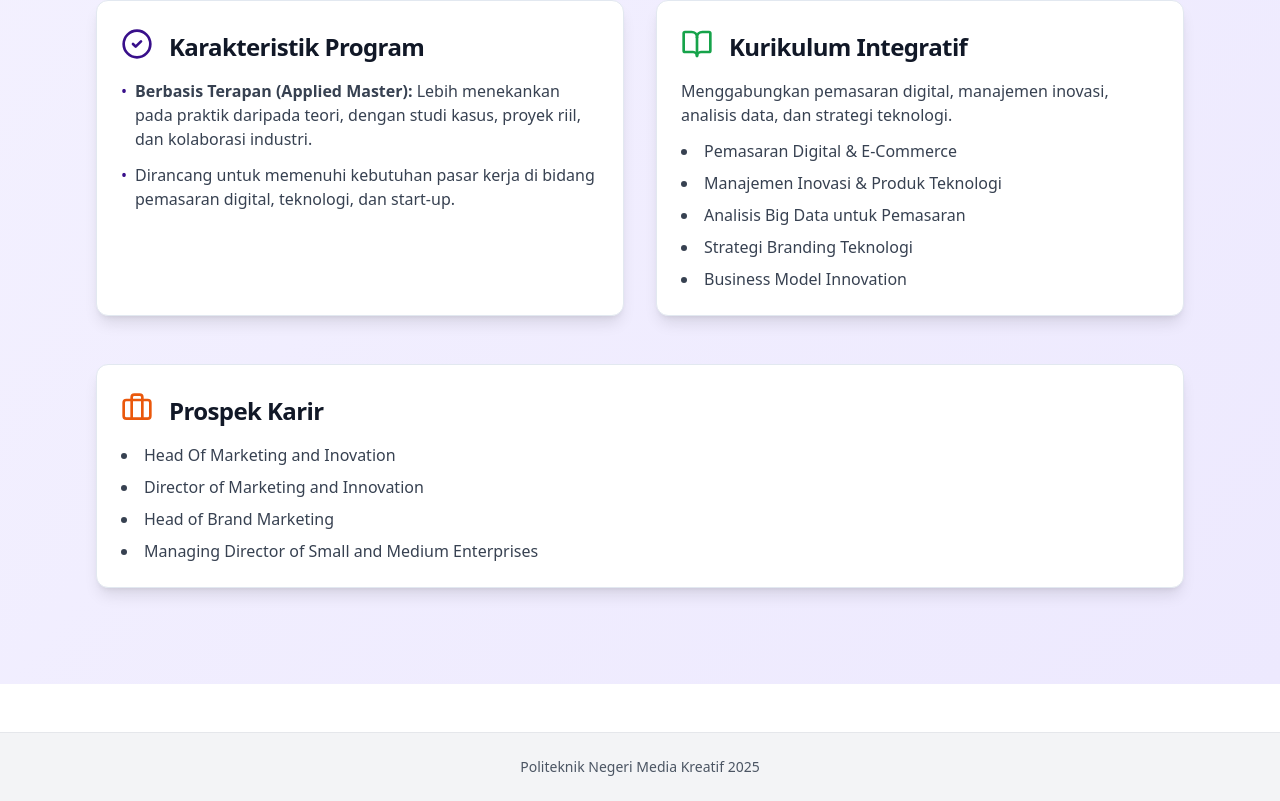
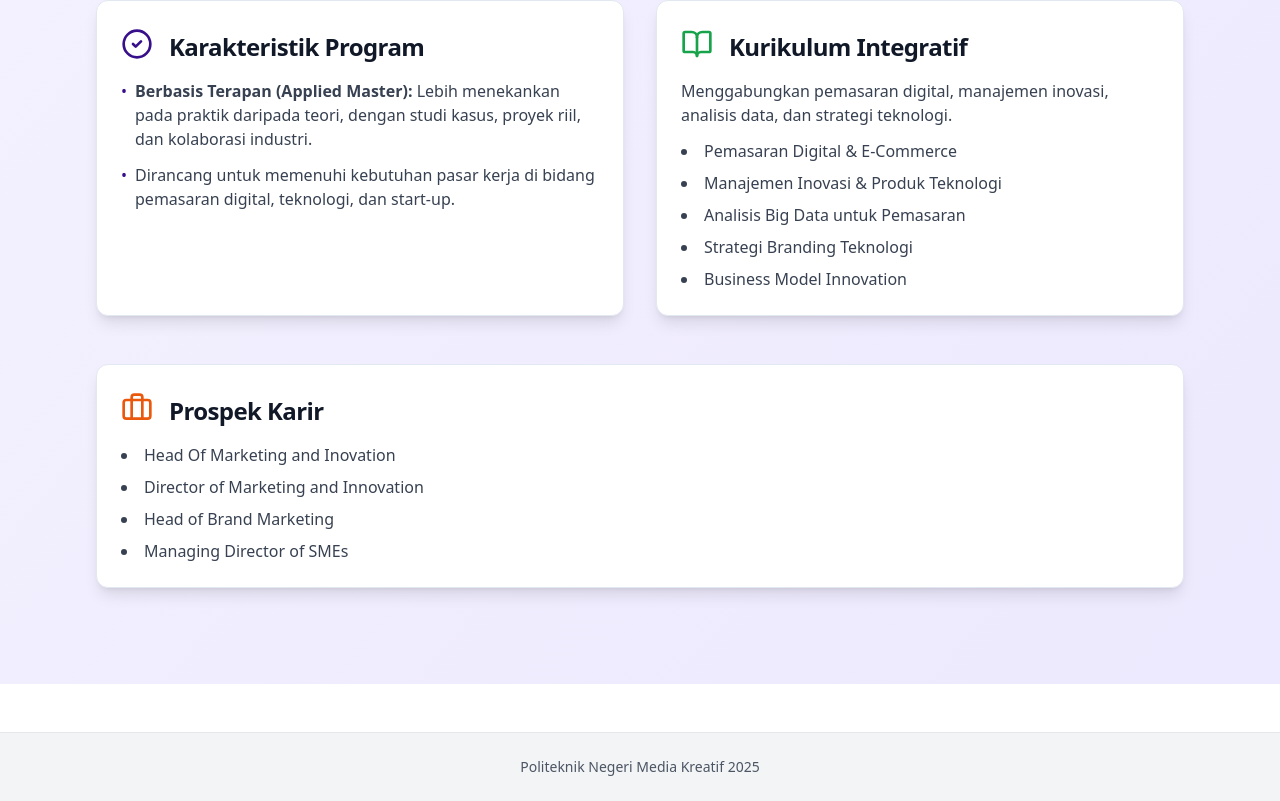
Before and after one commit to hadirudiya/magisterterapanpit, a React (Vite) app: page / in a window 1280 px wide. Shown: the part 912-1713 px from the top of the page. Built offline with nearby package versions, Linux system fonts and the light colour scheme; a web font is replaced by a local one.

Commit message:
[dyad] Memperbarui teks prospek karir dari "Managing Director of Small and Medium Enterprises" menjadi "Managing Director of SMEs" di HeroSection dan LandingPage. - wrote 2 file(s)

```diff
--- a/src/components/HeroSection.tsx
+++ b/src/components/HeroSection.tsx
@@ -7,7 +7,7 @@ const careerProspects = [
   "Head Of Marketing and Inovation",
   "Director of Marketing and Innovation",
   "Head of Brand Marketing",
-  "Managing Director of Small and Mediun Enterprises",
+  "Managing Director of SMEs",
 ];
 
 const bannerImages = [
--- a/src/pages/LandingPage.tsx
+++ b/src/pages/LandingPage.tsx
@@ -63,7 +63,7 @@ const LandingPage = () => {
                 <li>Head Of Marketing and Inovation</li>
                 <li>Director of Marketing and Innovation</li>
                 <li>Head of Brand Marketing</li>
-                <li>Managing Director of Small and Medium Enterprises</li>
+                <li>Managing Director of SMEs</li>
               </ul>
             </CardContent>
           </Card>
```
